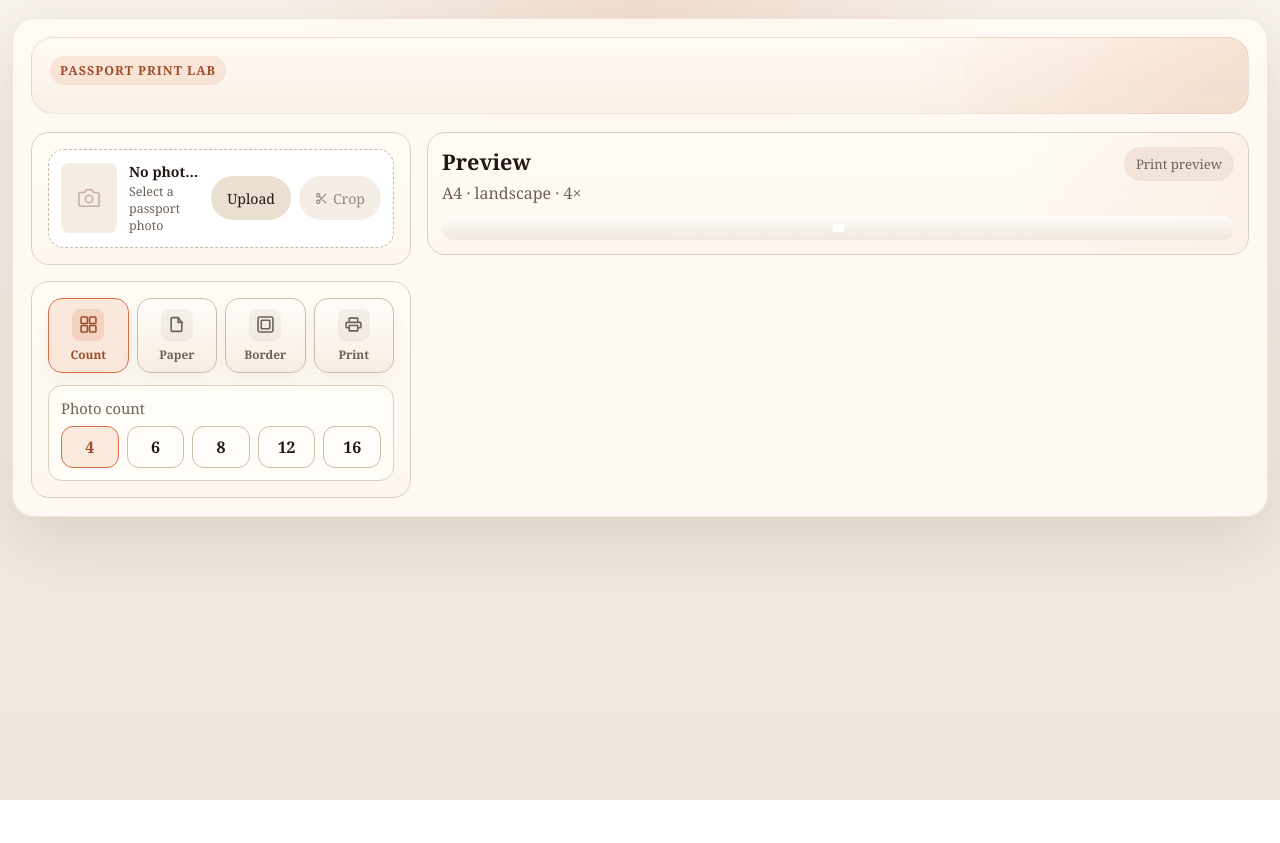
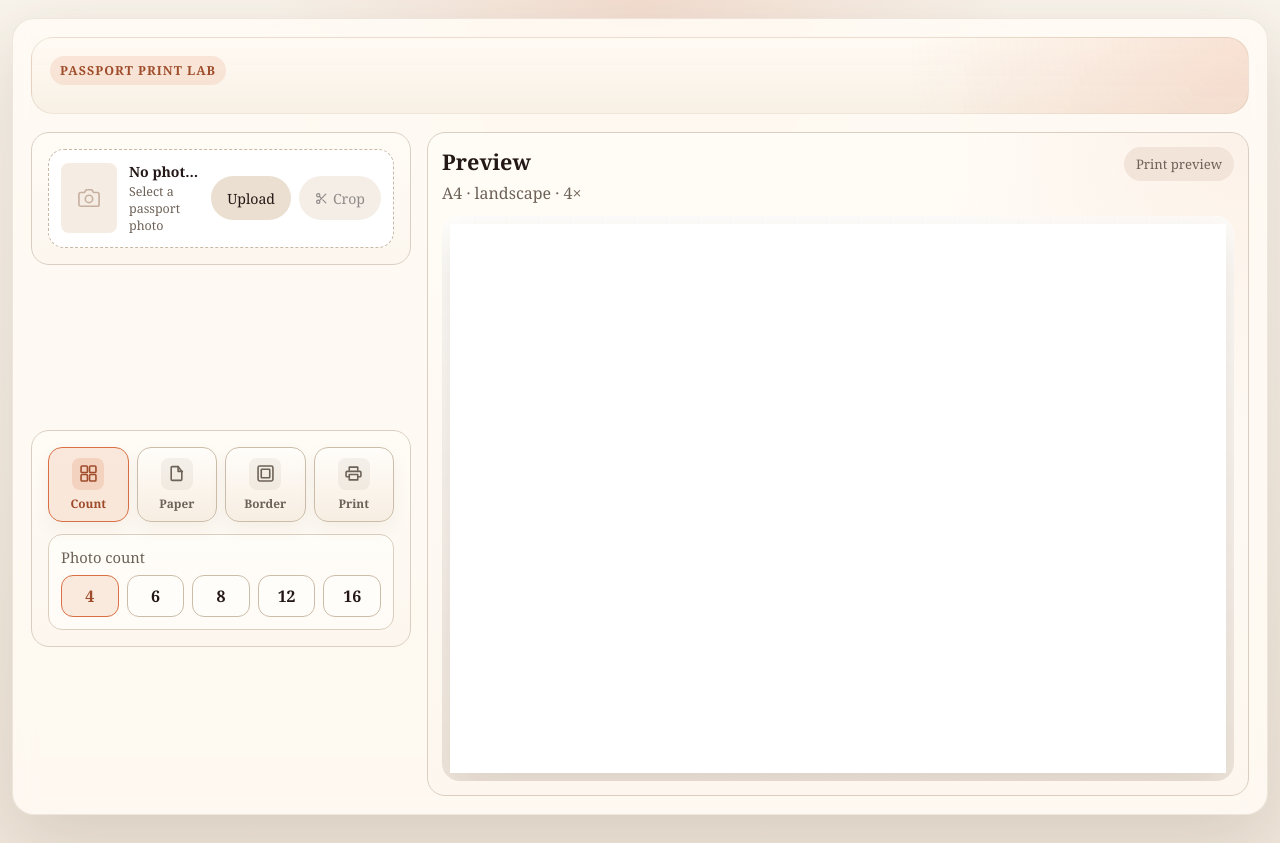
Before and after one commit to ak2968028-collab/passport_shop, a Next.js app: page / in a window 1280 px wide. Before the commit the page ends 800 px from the top, so only its background shows below. Built offline with nearby package versions, Linux system fonts and the light colour scheme.

Commit message:
mobile respon

```diff
--- a/src/components/paper-canvas.tsx
+++ b/src/components/paper-canvas.tsx
@@ -30,15 +30,17 @@ export function PaperCanvas({
     if (!el) return;
 
     const compute = (stageW: number, stageH: number) => {
+      // Desktop: paper-stage is content-sized so stageH is circular — let CSS handle it
+      if (window.innerWidth > 720) {
+        setFitSize(null);
+        return;
+      }
       if (stageW <= 0 || stageH <= 0) return;
 
       const isLandscape = orientation === "landscape";
-      // ratio = paperWidth / paperHeight
       const ratio = isLandscape ? 1123 / 794 : 794 / 1123;
-      // Cap at actual paper pixel dimensions (no upscale beyond real size)
-      const maxW = isLandscape ? 1123 : 794;
-      const pad = 12;
-      const aw = Math.min(stageW - pad, maxW);
+      const pad = 10;
+      const aw = stageW - pad;
       const ah = stageH - pad;
 
       // Fit by width first; if too tall, fit by height instead
```
Also changed, not shown: 1 other file (tests, documents, lock files or other folders).
